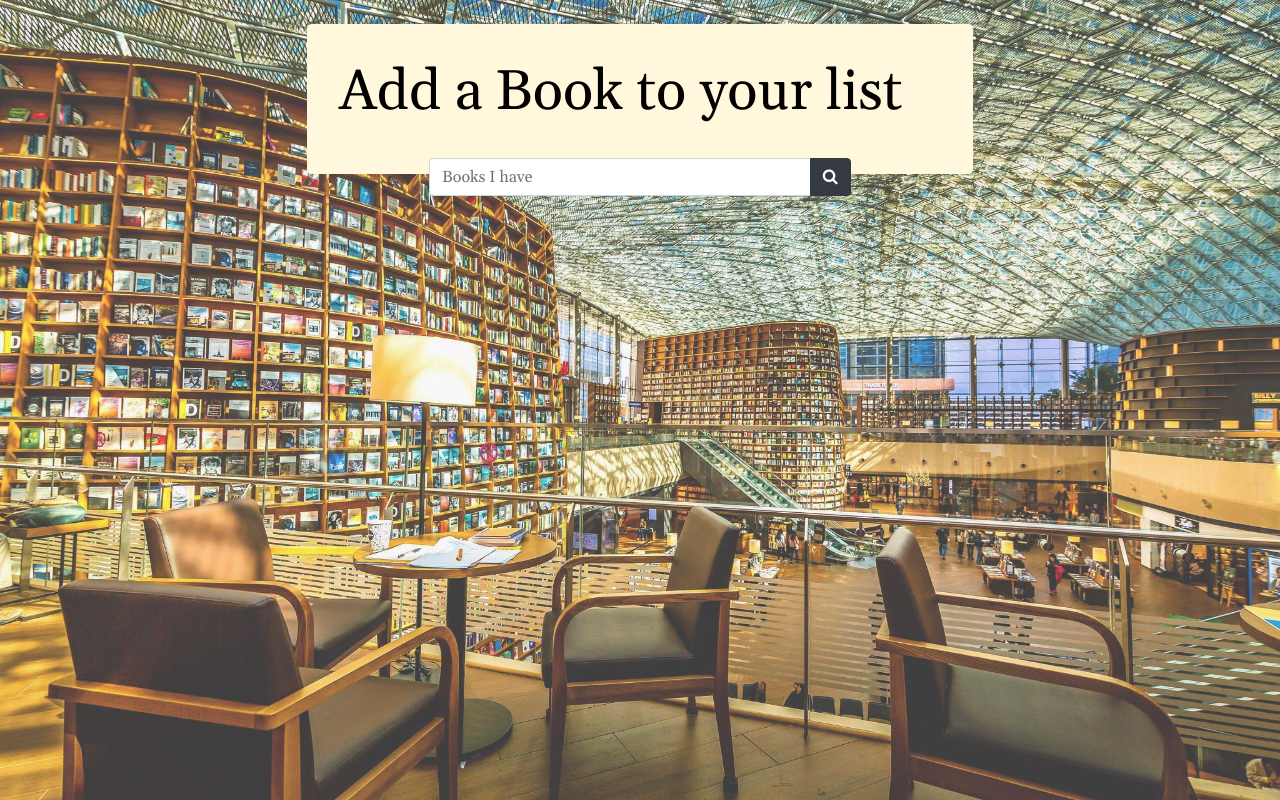
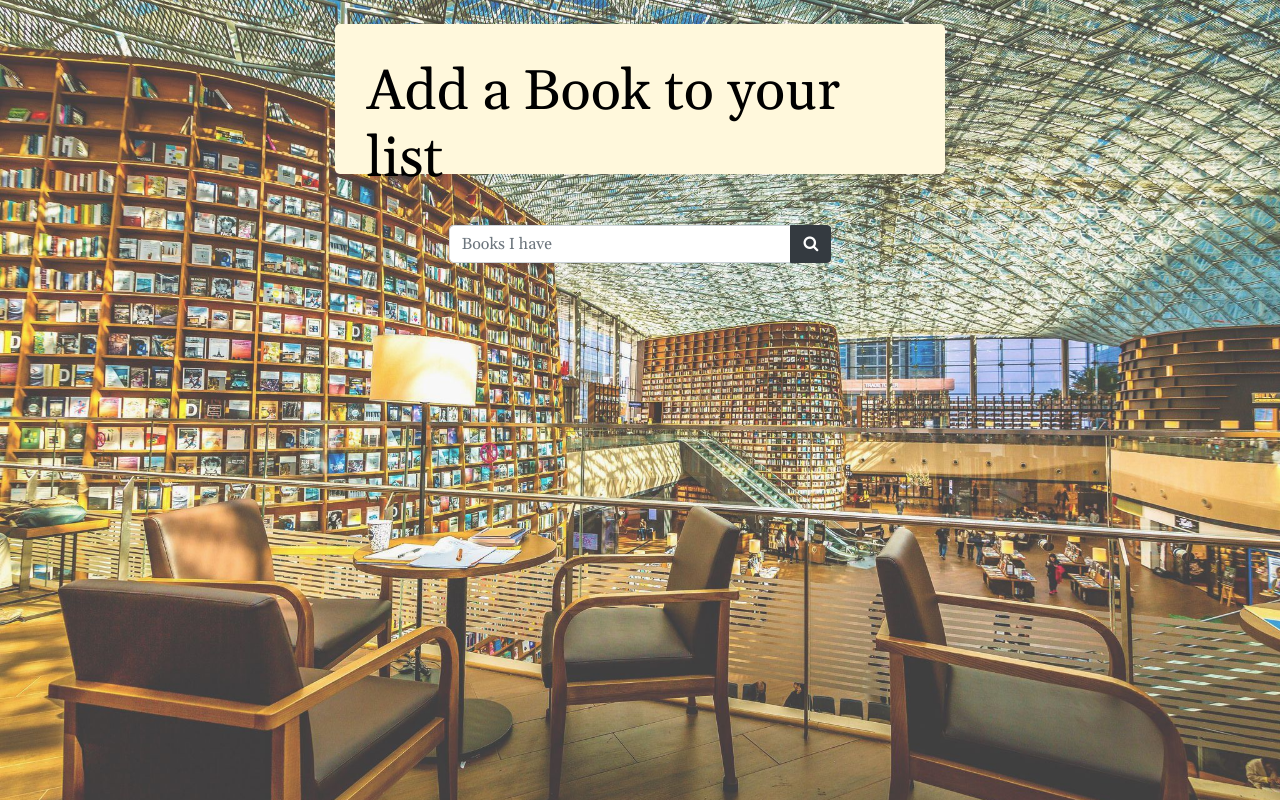
Before and after one commit to SarahJoline/book-swap-app, a website: page client/myBooks.html in a window 1280 px wide. Drawn offline with nearby package versions, Linux system fonts and the light colour scheme.

Commit message:
minor changes to dashboard.html

```diff
--- a/client/css/dashboard.css
+++ b/client/css/dashboard.css
@@ -10,8 +10,8 @@ body {
     background: cornsilk;
     padding-bottom: 20px;
     padding-top: 35px;
-    width: 60%;
-    margin-left: 20%;
+    width: 55%;
+    margin-left: 22.5%;
     margin-top: 3%;
   }
 
```
